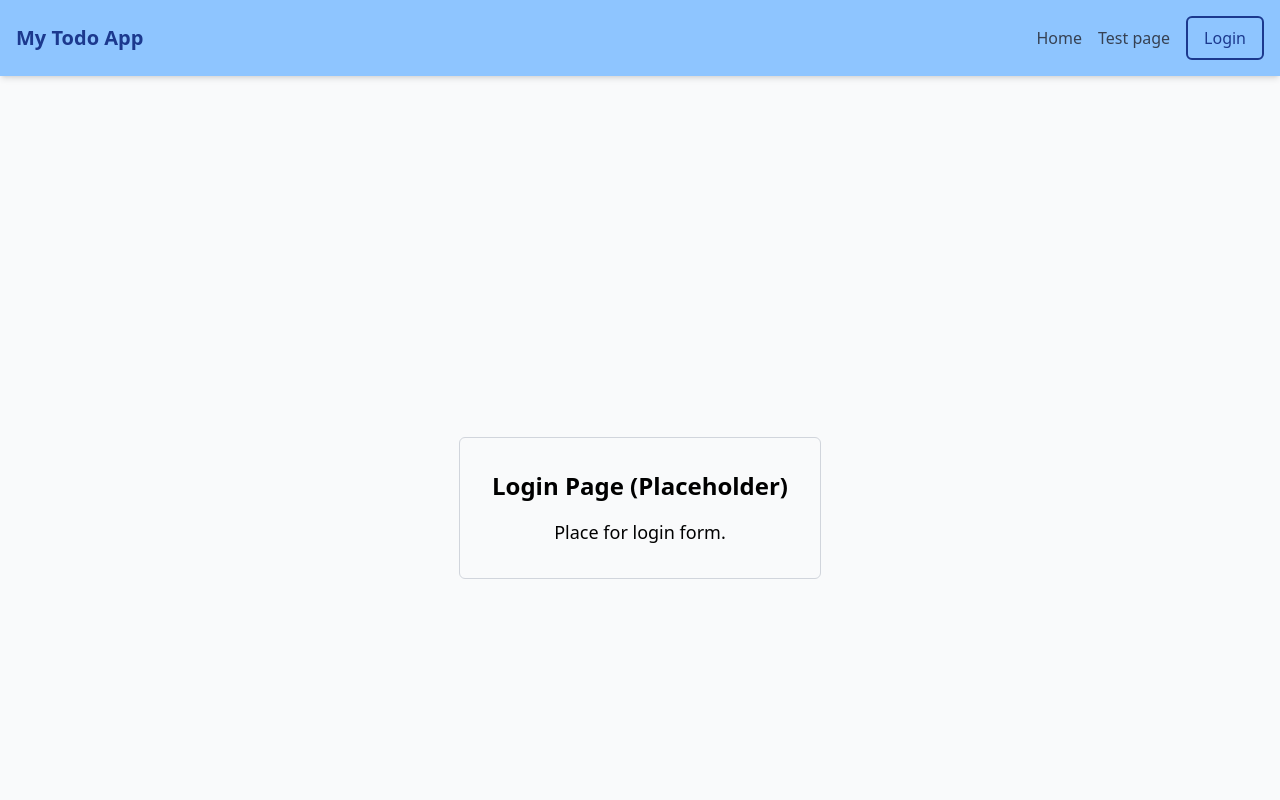
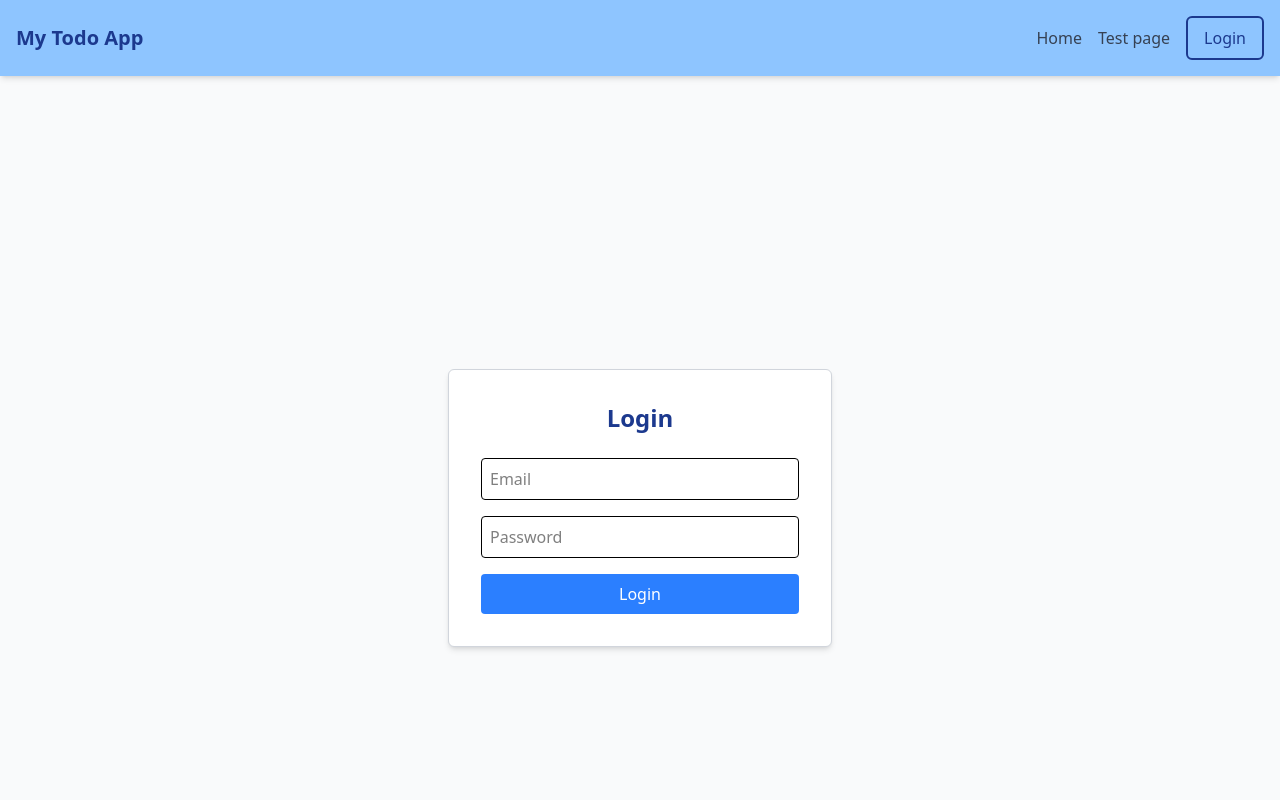
Before and after one commit to AnaBacic/internship-practice, a Vue app in the folder vue-todo-app/: page /login in a window 1280 px wide. Shown: the top 800 px of the page. Built offline with nearby package versions, Linux system fonts and the light colour scheme; no server answers.

Commit message:
supabase set

```diff
--- a/vue-todo-app/package.json
+++ b/vue-todo-app/package.json
@@ -9,6 +9,7 @@
     "preview": "vite preview"
   },
   "dependencies": {
+    "@supabase/supabase-js": "^2.49.4",
     "@tailwindcss/vite": "^4.1.5",
     "class-variance-authority": "^0.7.1",
     "clsx": "^2.1.1",
--- /dev/null
+++ b/vue-todo-app/src/lib/auth.js
@@ -0,0 +1,15 @@
+import supabase from '../supabase'
+
+export async function signInWithEmail(email, password) {
+  const { data, error } = await supabase.auth.signInWithPassword({
+    email,
+    password,
+  })
+
+  if (error) {
+    console.error('Login failed:', error.message)
+    throw error
+  }
+
+  return data
+}
--- /dev/null
+++ b/vue-todo-app/src/supabase.js
@@ -0,0 +1,8 @@
+import { createClient } from '@supabase/supabase-js'
+
+const supabaseUrl = import.meta.env.VITE_SUPABASE_URL
+const supabaseAnonKey = import.meta.env.VITE_SUPABASE_ANON_KEY
+
+const supabase = createClient(supabaseUrl, supabaseAnonKey)
+
+export default supabase
--- a/vue-todo-app/src/views/LoginPage.vue
+++ b/vue-todo-app/src/views/LoginPage.vue
@@ -1,13 +1,60 @@
 <template>
     <div class="flex items-center justify-center min-h-screen">
-      <div class="text-center p-8 border border-gray-300 rounded-md">
-        <h2 class="text-2xl font-bold mb-4">Login Page (Placeholder)</h2>
-        <p class="text-lg">Place for login form.</p>
+      <div class="text-center p-8 border border-gray-300 rounded-md shadow-md bg-white w-full max-w-sm">
+        <h2 class="text-2xl font-bold mb-6 text-blue-900">Login</h2>
+
+        <div class="mb-4">
+          <input
+            v-model="email"
+            type="email"
+            placeholder="Email"
+            class="border p-2 rounded w-full"
+          />
+        </div>
+
+        <div class="mb-4">
+          <input
+            v-model="password"
+            type="password"
+            placeholder="Password"
+            class="border p-2 rounded w-full"
+          />
+        </div>
+
+        <button
+          @click="signIn"
+          class="bg-blue-500 text-white px-4 py-2 rounded hover:bg-blue-600 w-full"
+        >
+          Login
+        </button>
+
+        <p v-if="errorMsg" class="text-red-600 mt-4">{{ errorMsg }}</p>
       </div>
     </div>
   </template>
 
   <script setup>
+  import { ref } from 'vue'
+  import { useRouter } from 'vue-router'
+  import supabase from '@/supabase'
+
+  const email = ref('')
+  const password = ref('')
+  const errorMsg = ref('')
+  const router = useRouter()
+
+  const signIn = async () => {
+    const { data, error } = await supabase.auth.signInWithPassword({
+      email: email.value,
+      password: password.value,
+    })
+
+    if (error) {
+      errorMsg.value = error.message
+    } else {
+      router.push('/')
+    }
+  }
   </script>
 
   <style scoped>
```
Also changed, not shown: 2 other files (tests, documents, lock files or other folders).
